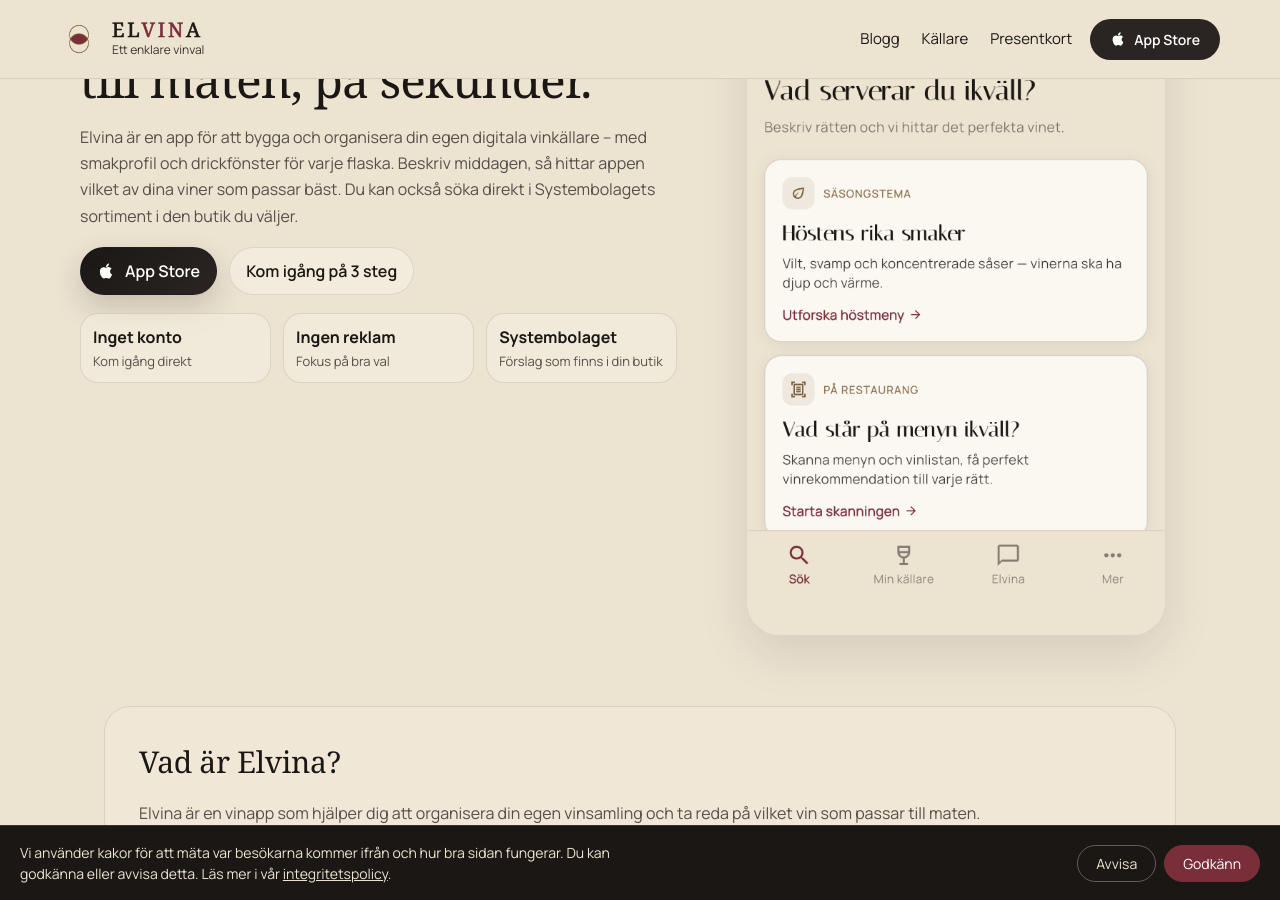
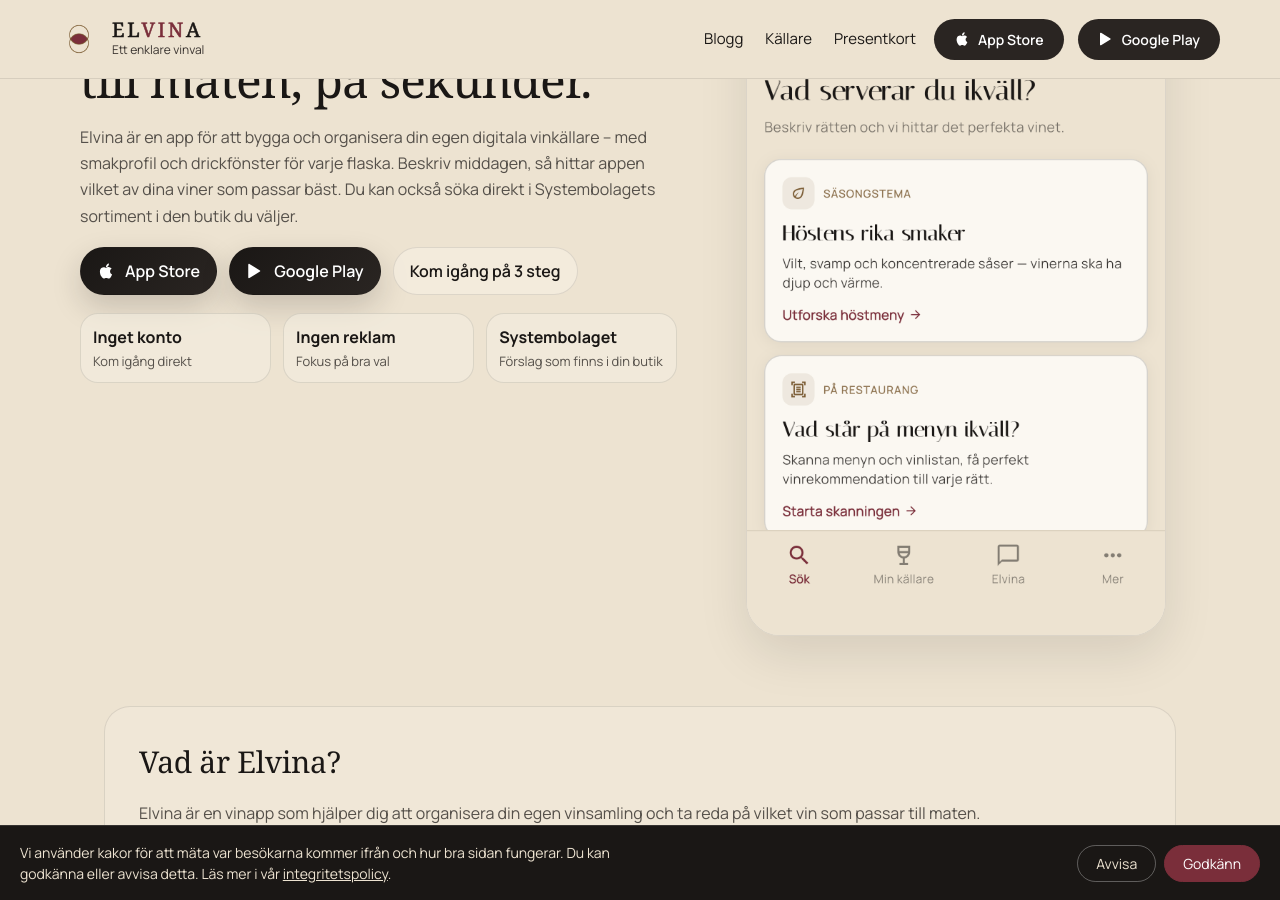
Before and after one commit to timkirstein/elvina-support, a Jekyll site: the page built from index.html, in a window 1280 px wide and 900 px high, scrolled down 486 px. Built offline with Jekyll 4.4.1, drawn with Linux system fonts in a browser that asks for light colours; some web fonts are replaced; part of the change alters nothing that is shown.

Commit message:
Add Google Play link for Elvina
Co-Authored-By: Claude Sonnet 5.5 <noreply@anthropic.com>

```diff
--- a/_config.yml
+++ b/_config.yml
@@ -6,7 +6,7 @@ lang: sv
 
 # Butikslänkar – lämna tomt tills appen är publicerad, så döljs knappen.
 app_store_url: "https://apps.apple.com/se/app/elvina/id6819676948"
-play_store_url: ""  # fylls i när Elvina är publicerad i Google Play
+play_store_url: "https://play.google.com/store/apps/details?id=com.savino.digitalsommelier.se"
 # Cloudflare Web Analytics-token (Cloudflare > Analytics & Logs > Web Analytics). Tomt = ingen mätning.
 cloudflare_analytics_token: "7299497bf36946a3961b557abc639f3d"
 web_app_url: "https://app.elvina.se"
```
